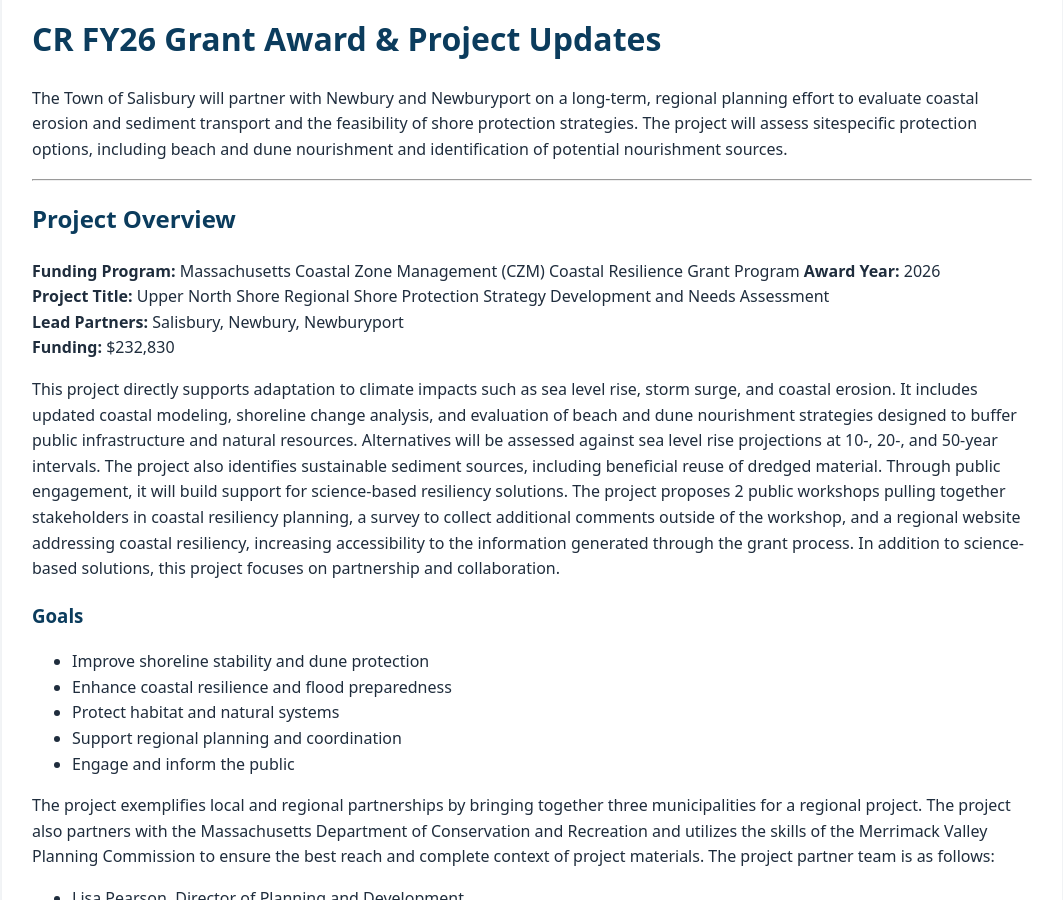
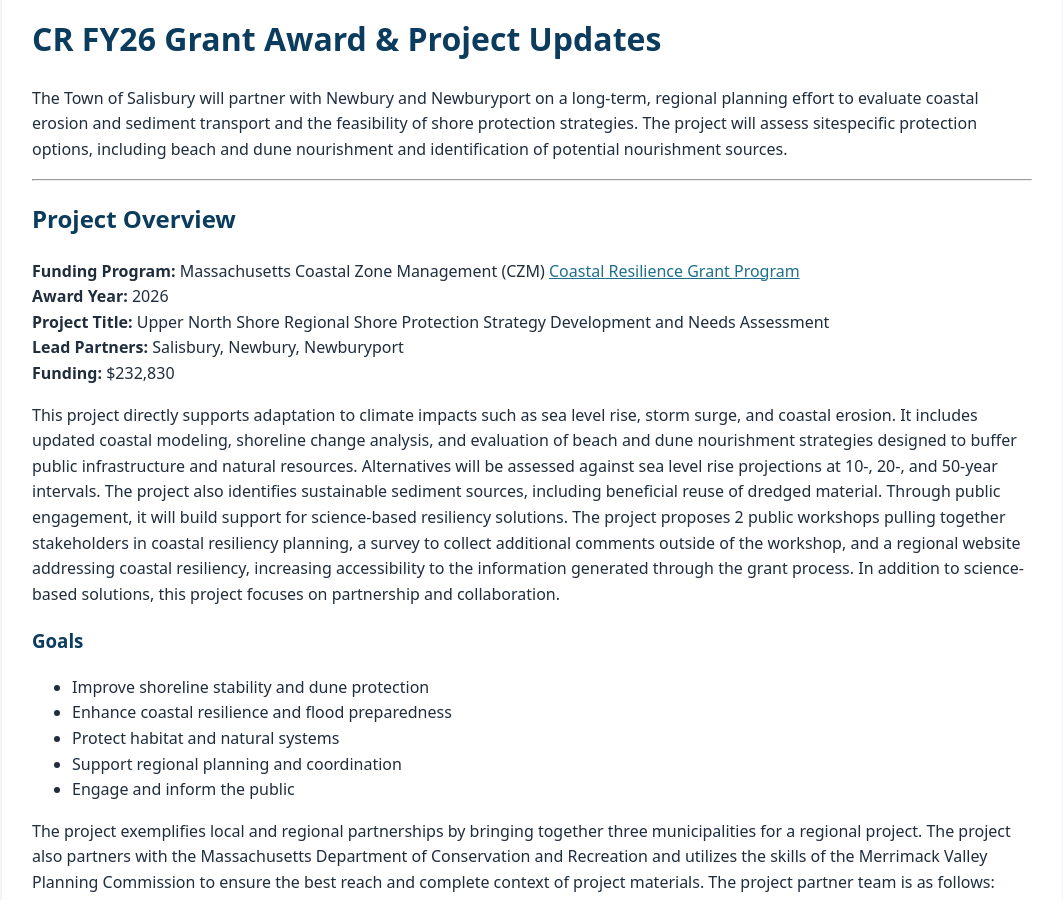
Before and after one commit to MAMRBAGOV/mamrba.gov, a Jekyll site: the page built from czm-grant.md, in a window 1280 px wide and 900 px high, scrolled down 629 px. Shown: the whole window, without its empty margins (108-1171 px from the left). Built offline with Jekyll 4.4.1, drawn with Linux system fonts in a browser that asks for light colours; part of the change alters nothing that is shown.

```diff
--- a/czm-grant.md
+++ b/czm-grant.md
@@ -14,7 +14,7 @@ identification of potential nourishment sources.
 
 ## Project Overview
 
-**Funding Program:** Massachusetts Coastal Zone Management (CZM) Coastal Resilience Grant Program
+**Funding Program:** Massachusetts Coastal Zone Management (CZM) <a href="https://www.mass.gov/info-details/coastal-resilience-grant-program" target="_blank">Coastal Resilience Grant Program</a>
 **Award Year:** 2026
 **Project Title:** Upper North Shore Regional Shore Protection Strategy Development and Needs Assessment
 **Lead Partners:** Salisbury, Newbury, Newburyport
```
